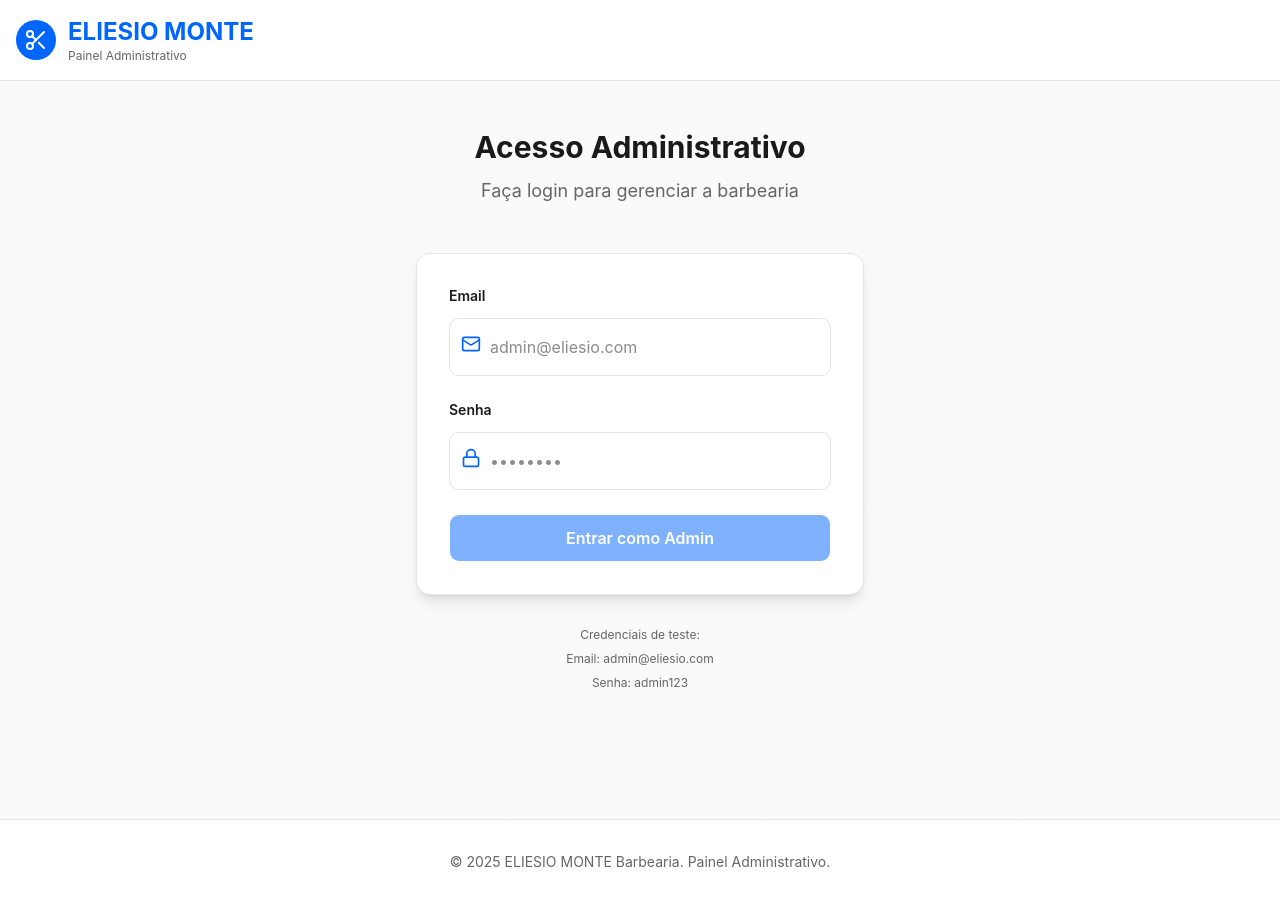
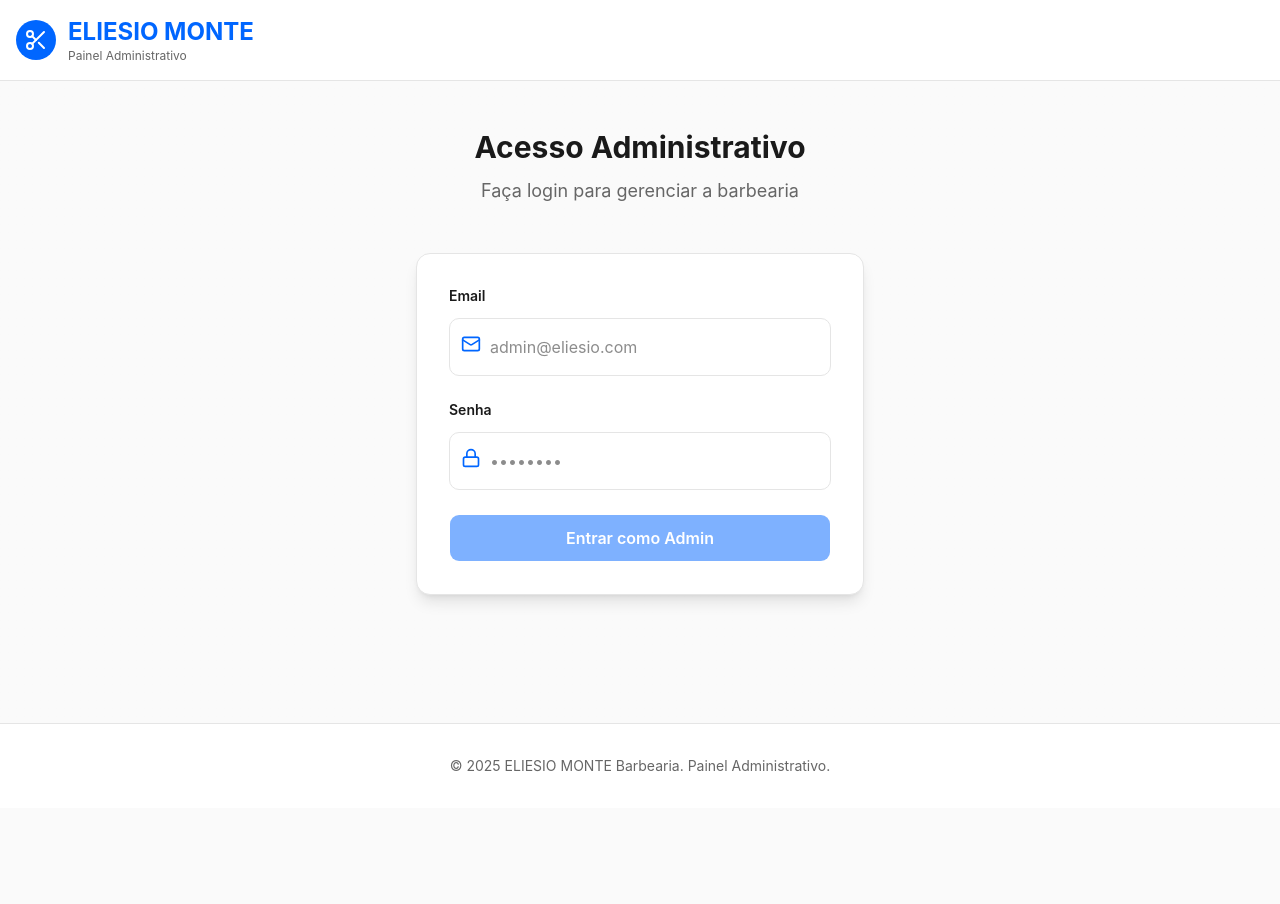
Before and after one commit to davidsamry/eliesiomonte, a Next.js app: page /admin in a window 1280 px wide. After the commit the page ends 808 px from the top, so only its background shows below. Built offline with nearby package versions, Linux system fonts and the light colour scheme.

Commit message:
chore(admin): remove credenciais de teste da tela de login

```diff
--- a/app/admin/page.tsx
+++ b/app/admin/page.tsx
@@ -77,12 +77,6 @@ export default function AdminPage() {
             <div className="bg-card rounded-xl p-8 border border-border shadow-lg">
               <AdminLogin onSuccess={handleLoginSuccess} />
             </div>
-
-            <div className="mt-8 text-center text-xs text-muted-foreground space-y-2">
-              <p>Credenciais de teste:</p>
-              <p>Email: admin@eliesio.com</p>
-              <p>Senha: admin123</p>
-            </div>
           </div>
         ) : (
           <div className="bg-card rounded-xl p-8 border border-border shadow-lg">
```
Also changed, not shown: 1 other file (tests, documents, lock files or other folders).
